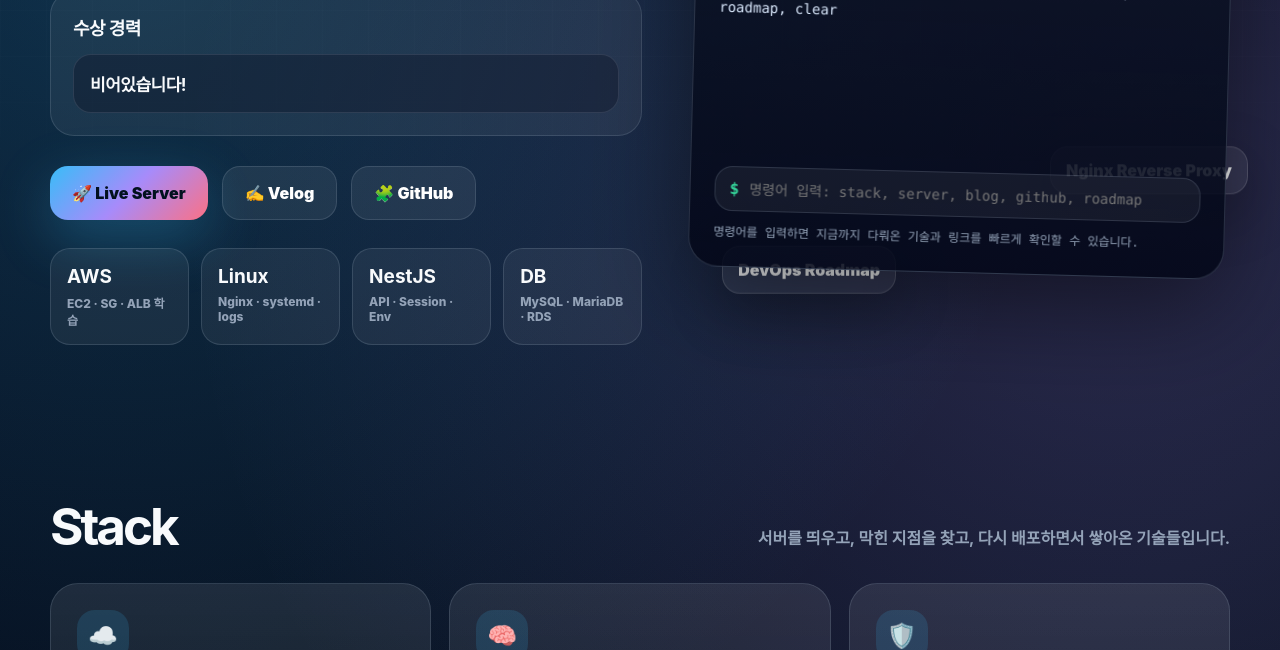
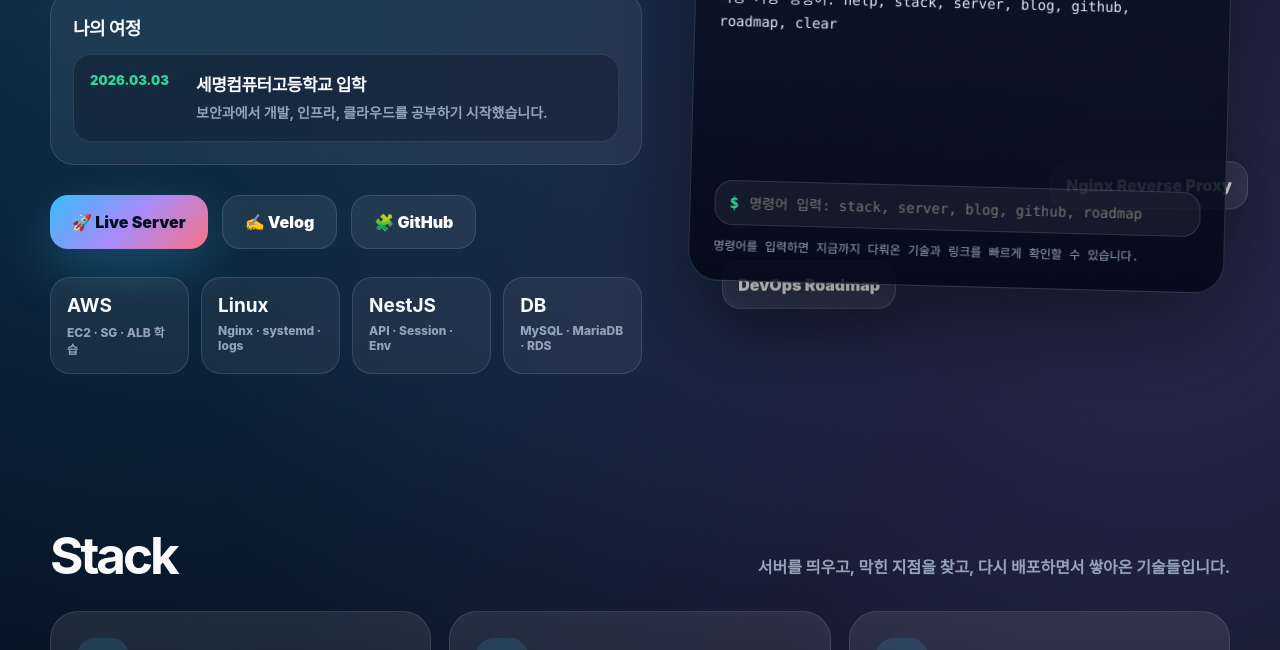
Before and after one commit to m161awm2/test1234, a website: page index.html in a window 1280 px wide. Shown: the part 450-1100 px from the top of the page. Drawn offline with Linux system fonts and the light colour scheme.

Commit message:
Replace awards with journey timeline

```diff
--- a/awards.json
+++ /dev/null
@@ -1,8 +0,0 @@
-[
-  {
-    "title": "비어있습니다!",
-    "organization": "",
-    "date": "",
-    "description": ""
-  }
-]
--- a/index.html
+++ b/index.html
@@ -212,7 +212,7 @@
       font-weight: 800;
     }
 
-    .awards-box {
+    .journey-box {
       margin: 0 0 30px;
       border: 1px solid var(--line);
       background: rgba(255,255,255,0.06);
@@ -221,33 +221,42 @@
       max-width: 640px;
     }
 
-    .awards-box h2 {
+    .journey-box h2 {
       font-size: 18px;
       letter-spacing: -0.03em;
       margin-bottom: 14px;
     }
 
-    .awards-list {
+    .journey-list {
       display: grid;
       gap: 12px;
     }
 
-    .award-item {
+    .journey-item {
       display: grid;
-      gap: 6px;
+      grid-template-columns: 92px 1fr;
+      gap: 14px;
       padding: 16px;
       border: 1px solid rgba(148, 163, 184, 0.18);
       background: rgba(15, 23, 42, 0.42);
       border-radius: 18px;
     }
 
-    .award-item b {
+    .journey-date {
+      color: var(--green);
+      font-size: 13px;
+      font-weight: 1000;
+      line-height: 1.5;
+    }
+
+    .journey-item b {
+      display: block;
       font-size: 17px;
       letter-spacing: -0.03em;
+      margin-bottom: 6px;
     }
 
-    .award-item span,
-    .award-item p {
+    .journey-item p {
       color: var(--muted);
       line-height: 1.6;
       font-size: 14px;
@@ -782,6 +791,10 @@
         display: none;
       }
 
+      .journey-item {
+        grid-template-columns: 1fr;
+      }
+
       .panel,
       .card {
         padding: 22px;
@@ -828,11 +841,15 @@
           <span>구본무</span>
         </div>
 
-        <div class="awards-box">
-          <h2>수상 경력</h2>
-          <div class="awards-list" id="awardsList">
-            <div class="award-item">
-              <b>불러오는 중입니다.</b>
+        <div class="journey-box">
+          <h2>나의 여정</h2>
+          <div class="journey-list" id="journeyList">
+            <div class="journey-item">
+              <span class="journey-date">2026.03.03</span>
+              <div>
+                <b>세명컴퓨터고등학교 입학</b>
+                <p>보안과에서 개발, 인프라, 클라우드를 공부하기 시작했습니다.</p>
+              </div>
             </div>
           </div>
         </div>
@@ -1123,38 +1140,48 @@
       input.value = "";
     });
 
-    const awardsList = document.getElementById("awardsList");
+    const journeyList = document.getElementById("journeyList");
+    const defaultJourney = [
+      {
+        date: "2026.03.03",
+        title: "세명컴퓨터고등학교 입학",
+        description: "보안과에서 개발, 인프라, 클라우드를 공부하기 시작했습니다."
+      }
+    ];
 
-    function renderAwards(awards) {
-      if (!Array.isArray(awards) || awards.length === 0) {
-        awardsList.innerHTML = '<div class="award-item"><b>비어있습니다!</b></div>';
-        return;
-      }
+    function renderJourney(items) {
+      const journey = Array.isArray(items) && items.length > 0 ? items : defaultJourney;
 
-      awardsList.innerHTML = awards.map((award) => {
-        const title = escapeHtml(award.title || "비어있습니다!");
-        const meta = [award.organization, award.date].filter(Boolean).join(" · ");
-        const description = award.description || "";
+      journeyList.innerHTML = journey.map((item) => {
+        const date = escapeHtml(item.date || "");
+        const title = escapeHtml(item.title || "기록을 준비 중입니다.");
+        const description = item.description || "";
 
         return `
-          <div class="award-item">
+          <div class="journey-item">
+            <span class="journey-date">${date || "Now"}</span>
+            <div>
               <b>${title}</b>
-            ${meta ? `<span>${escapeHtml(meta)}</span>` : ""}
               ${description ? `<p>${escapeHtml(description)}</p>` : ""}
+            </div>
           </div>
         `;
       }).join("");
     }
 
-    fetch("awards.json", { cache: "no-store" })
+    if (journeyList) {
+      renderJourney(defaultJourney);
+
+      fetch("journey.json", { cache: "no-store" })
         .then((response) => {
-        if (!response.ok) throw new Error("awards.json request failed");
+          if (!response.ok) throw new Error("journey.json request failed");
           return response.json();
         })
-      .then(renderAwards)
+        .then(renderJourney)
         .catch(() => {
-        awardsList.innerHTML = '<div class="award-item"><b>수상 경력을 불러오지 못했습니다.</b></div>';
+          renderJourney(defaultJourney);
         });
+    }
 
     const velogPosts = document.getElementById("velogPosts");
 
--- /dev/null
+++ b/journey.json
@@ -0,0 +1,7 @@
+[
+  {
+    "date": "2026.03.03",
+    "title": "세명컴퓨터고등학교 입학",
+    "description": "보안과에서 개발, 인프라, 클라우드를 공부하기 시작했습니다."
+  }
+]
```
Lines whose indentation alone changed are shown as unchanged.
